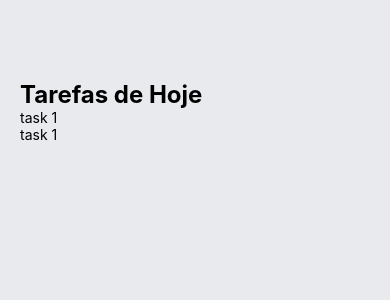
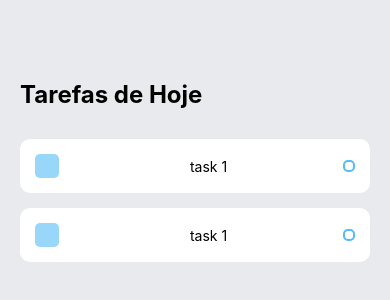
Before and after one commit to curioussdev/todoList, a React Native app: screen / in a window 390 px wide. Shown: the top 300 px of the page. Built offline with nearby package versions, Linux system fonts and the light colour scheme.

Commit message:
task item styled

```diff
--- a/App.js
+++ b/App.js
@@ -39,6 +39,8 @@
     fontWeight: 'bold',
 
   },
-  items: {},
+  items: {
+    marginTop: 30,
+  },
 
 });
--- a/components/Task.js
+++ b/components/Task.js
@@ -1,19 +1,54 @@
 import React from "react";
 
-import { View, Text, StyleSheet } from "react-native";
+import { View, Text, StyleSheet, TouchableOpacity,  } from "react-native";
 
 
 
 const Task = (props) => {
     return(
-        <View>
-            <Text>{props.text}</Text>
+        <View style={styles.item}>
+            <View style={styles.itemLeft}>
+                <View style={styles.square}></View>
+            </View>
+            <Text style={styles.itemText}>{props.text}</Text>
+            <View style={styles.circular}></View>
         </View>
     )
 };
 
 const styles = StyleSheet.create({
-
+    item: {
+        backgroundColor: '#FFF',
+        padding: 15,
+        borderRadius: 10,
+        flexDirection: 'row',
+        alignItems: 'center',
+        justifyContent: 'space-between',
+        marginBottom: 15,
+    },
+    itemLeft: {
+        flexDirection: 'row',
+        alignItems: 'center',
+        flexWrap: 'wrap'
+    },
+    square: {
+        width: 24,
+        height: 24,
+        borderRadius: 5,
+        backgroundColor: '#55BCF6',
+        opacity: 0.6,
+        marginRight: 15,
+    },
+    itemText: {
+        maxWidth: '80%',
+    },
+    circular: {
+        width: 12,
+        height: 12,
+        borderColor: '#55BCF6',
+        borderWidth: 2,
+        borderRadius: 5,
+    },
 });
 
 export default Task
```
